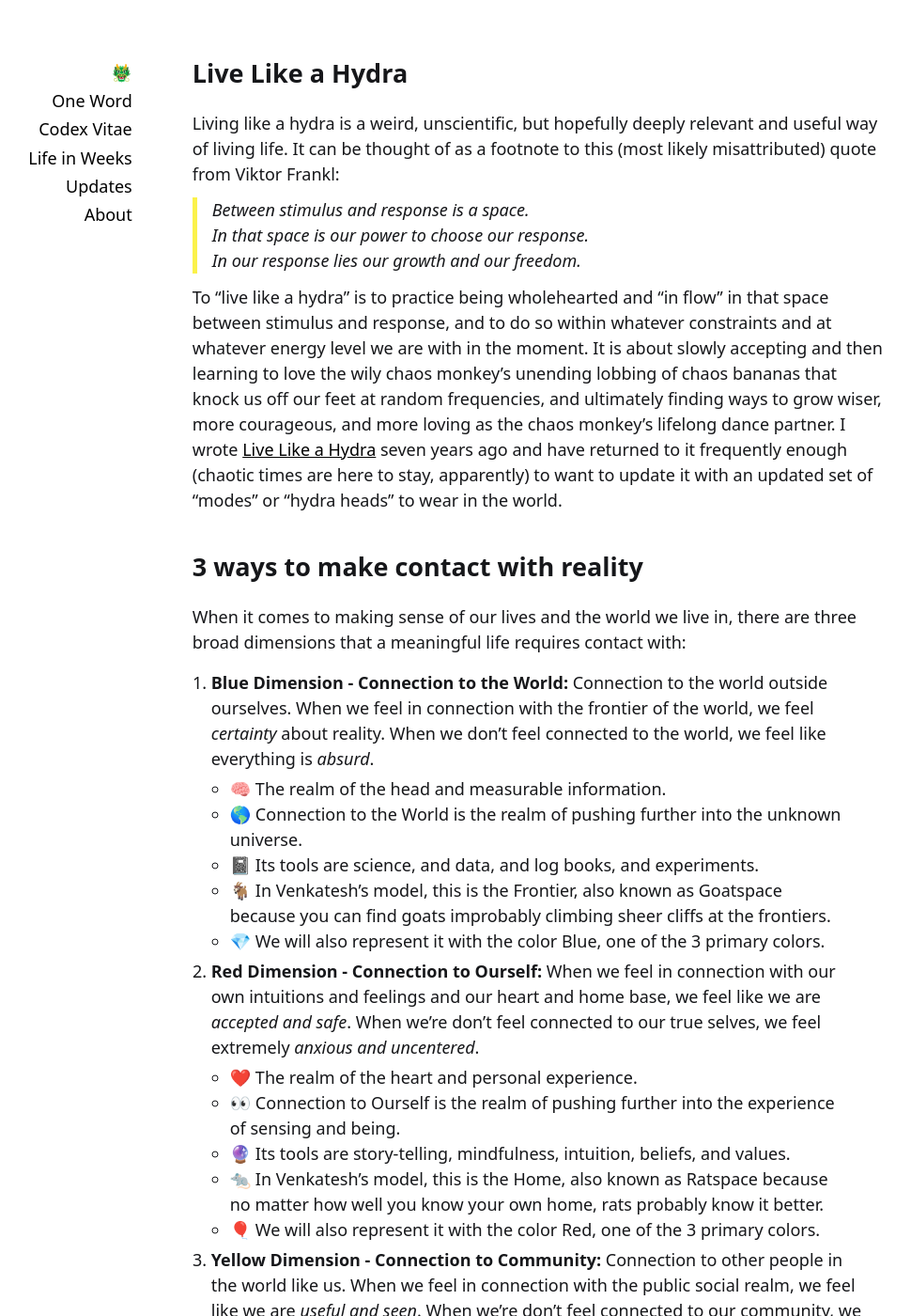
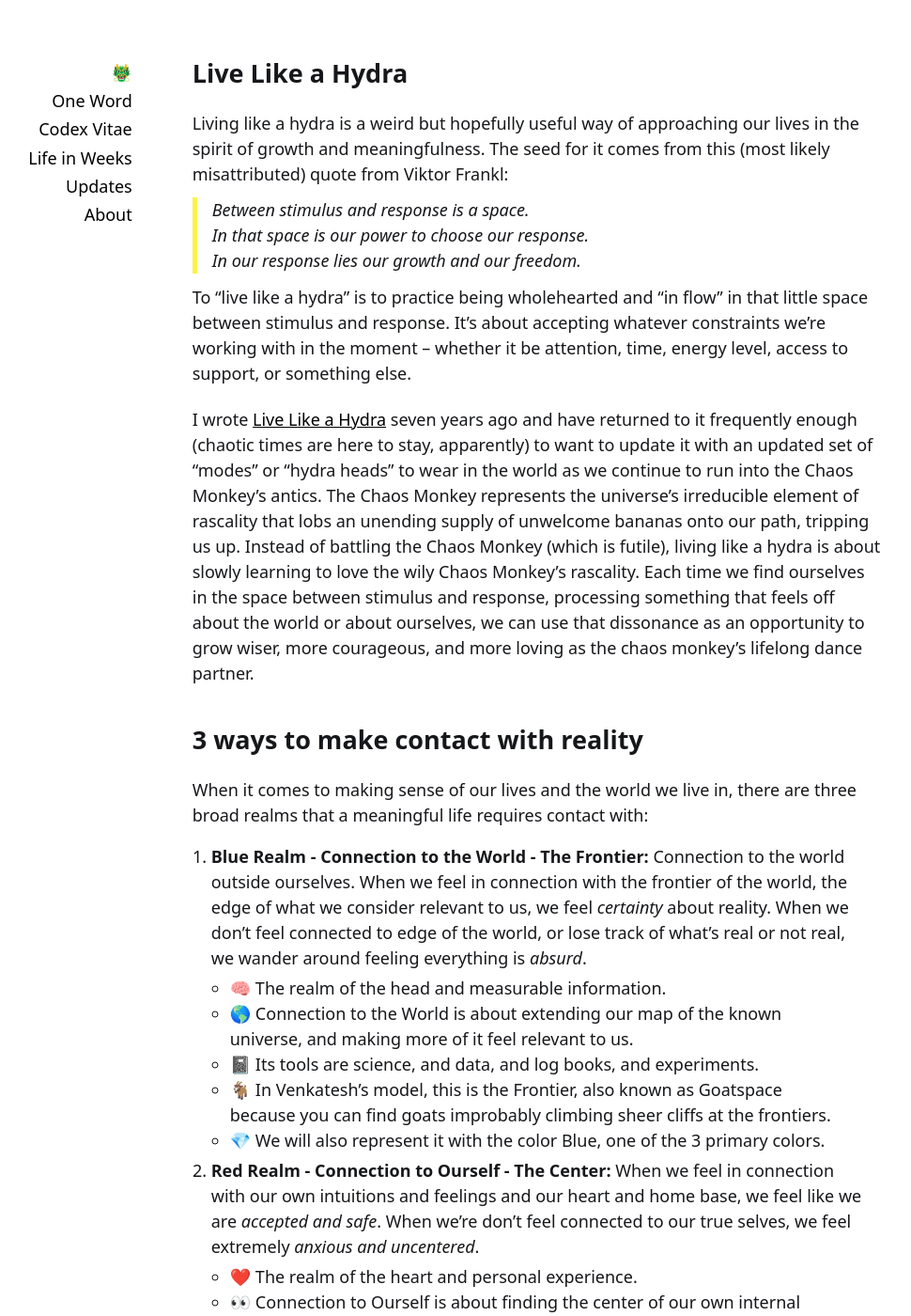
Before and after one commit to busterbenson/hydra, a Jekyll site: the page built from _pages/index.md, in a window 1280 px wide and 1400 px high. Shown: the whole window at 94% size, without its empty margins (164-1134 px from the left). Built offline with Jekyll 4.4.1, drawn with Linux system fonts in a browser that asks for light colours; some of the changed text lies outside the part shown.

Commit message:
Revising live like a hydra text a bit

```diff
--- a/_pages/index.md
+++ b/_pages/index.md
@@ -4,7 +4,7 @@ layout: page
 path: /
 ---
 
-Living like a hydra is a weird, unscientific, but hopefully deeply relevant and useful way of living life. It can be thought of as a footnote to this (most likely misattributed) quote from Viktor Frankl:
+Living like a hydra is a weird but hopefully useful way of approaching our lives in the spirit of growth and meaningfulness. The seed for it comes from this (most likely misattributed) quote from Viktor Frankl:
 
 > Between stimulus and response is a space.
 >
@@ -12,36 +12,38 @@ Living like a hydra is a weird, unscientific, but hopefully deeply relevant and
 >
 > In our response lies our growth and our freedom.
 
-To "live like a hydra" is to practice being wholehearted and "in flow" in that space between stimulus and response, and to do so within whatever constraints and at whatever energy level we are with in the moment. It is about slowly accepting and then learning to love the wily chaos monkey's unending lobbing of chaos bananas that knock us off our feet at random frequencies, and ultimately finding ways to grow wiser, more courageous, and more loving as the chaos monkey's lifelong dance partner. I wrote [Live Like a Hydra](https://medium.com/better-humans/live-like-a-hydra-c02337782a89?source=friends_link&sk=9aa3e637cb424bfe3a775a47ab740150){:target="blank"} seven years ago and have returned to it frequently enough (chaotic times are here to stay, apparently) to want to update it with an updated set of "modes" or "hydra heads" to wear in the world.
+To "live like a hydra" is to practice being wholehearted and "in flow" in that little space between stimulus and response. It's about accepting whatever constraints we're working with in the moment -- whether it be attention, time, energy level, access to support, or something else.
+
+I wrote [Live Like a Hydra](https://medium.com/better-humans/live-like-a-hydra-c02337782a89?source=friends_link&sk=9aa3e637cb424bfe3a775a47ab740150){:target="blank"} seven years ago and have returned to it frequently enough (chaotic times are here to stay, apparently) to want to update it with an updated set of "modes" or "hydra heads" to wear in the world as we continue to run into the Chaos Monkey's antics. The Chaos Monkey represents the universe's irreducible element of rascality that lobs an unending supply of unwelcome bananas onto our path, tripping us up. Instead of battling the Chaos Monkey (which is futile), living like a hydra is about slowly learning to love the wily Chaos Monkey's rascality. Each time we find ourselves in the space between stimulus and response, processing something that feels off about the world or about ourselves, we can use that dissonance as an opportunity to grow wiser, more courageous, and more loving as the chaos monkey's lifelong dance partner.
 
 ## 3 ways to make contact with reality
 
-When it comes to making sense of our lives and the world we live in, there are three broad dimensions that a meaningful life requires contact with:
+When it comes to making sense of our lives and the world we live in, there are three broad realms that a meaningful life requires contact with:
 
-1. **Blue Dimension - Connection to the World:** Connection to the world outside ourselves. When we feel in connection with the frontier of the world, we feel _certainty_ about reality. When we don't feel connected to the world, we feel like everything is _absurd_.
+1. **Blue Realm - Connection to the World - The Frontier:** Connection to the world outside ourselves. When we feel in connection with the frontier of the world, the edge of what we consider relevant to us, we feel _certainty_ about reality. When we don't feel connected to edge of the world, or lose track of what's real or not real, we wander around feeling everything is _absurd_.
 	- 🧠 The realm of the head and measurable information.
-	- 🌎 Connection to the World is the realm of pushing further into the unknown universe.
+	- 🌎 Connection to the World is about extending our map of the known universe, and making more of it feel relevant to us.
 	- 📓 Its tools are science, and data, and log books, and experiments.
 	- 🐐 In Venkatesh's model, this is the Frontier, also known as Goatspace because you can find goats improbably climbing sheer cliffs at the frontiers.
 	- 💎 We will also represent it with the color Blue, one of the 3 primary colors.
 
-2. **Red Dimension - Connection to Ourself:** When we feel in connection with our own intuitions and feelings and our heart and home base, we feel like we are _accepted and safe_. When we're don't feel connected to our true selves, we feel extremely _anxious and uncentered_.
+2. **Red Realm - Connection to Ourself - The Center:** When we feel in connection with our own intuitions and feelings and our heart and home base, we feel like we are _accepted and safe_. When we're don't feel connected to our true selves, we feel extremely _anxious and uncentered_.
 	- ❤️ The realm of the heart and personal experience.
-	- 👀 Connection to Ourself is the realm of pushing further into the experience of sensing and being.
+	- 👀 Connection to Ourself is about finding the center of our own internal world via the experience of sensing and being.
 	- 🔮 Its tools are story-telling, mindfulness, intuition, beliefs, and values.
 	- 🐀 In Venkatesh's model, this is the Home, also known as Ratspace because no matter how well you know your own home, rats probably know it better.
 	- 🎈 We will also represent it with the color Red, one of the 3 primary colors.
 
-3. **Yellow Dimension - Connection to Community:** Connection to other people in the world like us. When we feel in connection with the public social realm, we feel like we are _useful and seen_. When we're don't feel connected to our community, we feel _alienated and invisible_.
+3. **Yellow Realm - Connection to Community - The Grid:** Connection to other people in the world like us. When we feel in connection with the public social realm, we feel like we are _useful and seen_. When we're don't feel connected to our community, we feel _alienated and invisible_.
 	- ✋ The realm of the hands and useful pragmatism.
-	- 💬 Connection to Community is the realm of pushing further into the the messiness of communication, feedback loops, and the experience of doing.
+	- 💬 Connection to Community is about noticing the interplay dynamics between everything, working within the messiness of communication, feedback loops, and the multiple-order effects. It's about doing things and then seeing what happens.
 	- 🤝 Its tools are relationships, social contracts, cultural norms, and expectations.
 	- 🐦 In Venkatesh's model, this is the Public, also known as Crowspace because the crow can fly from your windowsill to any other windowsill in your community disregarding all the social friction we must deal with.
 	- ⭐️ We will also represent it with the color Yellow, one of the 3 primary colors.
 
-These 3 ways of making contact with reality appear in so many different places, and are more a complicated network of connections than a singular connection, hence why I've included a bunch of different metaphors in each bucket. They function in the same way that the directions on a compass function on a map -- they point towards a certain dimension of our experience of reality that can be referenced from wherever we are within that experience. You'll probably discover many other facets of these 3 dimensions, feel free to associate your own preferred metaphors for them.
+These 3 ways of making contact with reality appear in many different places within our culture and past cultural traditions. I've included a bunch of different metaphors in each bucket, since they appear slightly differently in many different contexts. If it helps, you can think of them in the same way that you think about the directions of the compass -- they point towards a certain realm of our experience of reality that can be referenced from wherever we are within that experience. They aren't places you go so much as maps that live on top of reality wherever you are in it. You'll probably discover many other facets of these 3 realms as you get to know them, feel free to associate your own preferred metaphors for them. One that I've enjoyed thinking about recently is the game of Rock Paper Scissors. I think Yellow is Rock, Red is Paper, and Blue is Scissors, but open to other interpretations.
 
-You can think of each of the following modes as a way of being that comes about based on how many of these three dimensions we currently feel in meaningful contact with.
+Our relationship to the 3 realms is what determines which "mode" we're in.
 
 ## 8 hydra heads for 8 modes
 
```
Also changed, not shown: other parts of _pages/index.md (+1 -1 lines), 10 other files.
